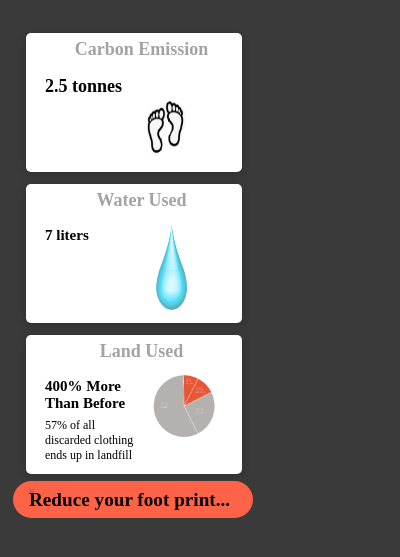
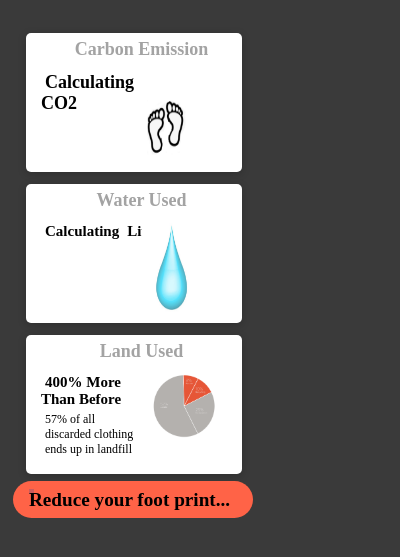
Before and after one commit to IsitaB/treehacks2021, a browser extension: page extension/popup.html in a window 400 px wide. Shown: the part 69-626 px from the top of the page. Drawn offline with Linux system fonts and the light colour scheme.

Commit message:
css units cleanup

```diff
--- a/extension/popup.html
+++ b/extension/popup.html
@@ -15,8 +15,10 @@
 			<h1 style="color:rgb(163, 163, 163); font-size:18px; padding-top: 6px;" >Carbon Emission</h1>
 
 			<div style="width: 50%; height: 20%; float: left; font-size:18px; font-family:serif;">
-				<h4 id="carbon">2.5 tonnes</h4>
-				<p></p></div>
+				<h4 id="carbon">Calculating</h4><h4>kg CO2</h4>
+				<p></p>
+
+			</div>
 
 			<div style="margin-left: 10%; height: 100px; background: none;">
 				<img src="newFoot.PNG" style="width:50%; height: 100%;"></div>
@@ -32,7 +34,7 @@
 			<h1 style="color:rgb(163, 163, 163); font-size:18px; padding-top: 6px;"> Water Used</h1>
 
 			<div style="width: 50%; height: 20%; float: left; font-family:serif; font-size:15px;">
-				<h4 id="water">7 liters</h4>
+				<h4 id="water">Calculating</h4><h4>Liters</h4>
 				<p></p>
 			</div>
 
--- a/extension/styles.css
+++ b/extension/styles.css
@@ -54,6 +54,10 @@
   padding-left: 15px;
 }
 
+h4 {
+  display:inline;
+}
+
 
 h4, p {
   padding: 2px !important;
```
